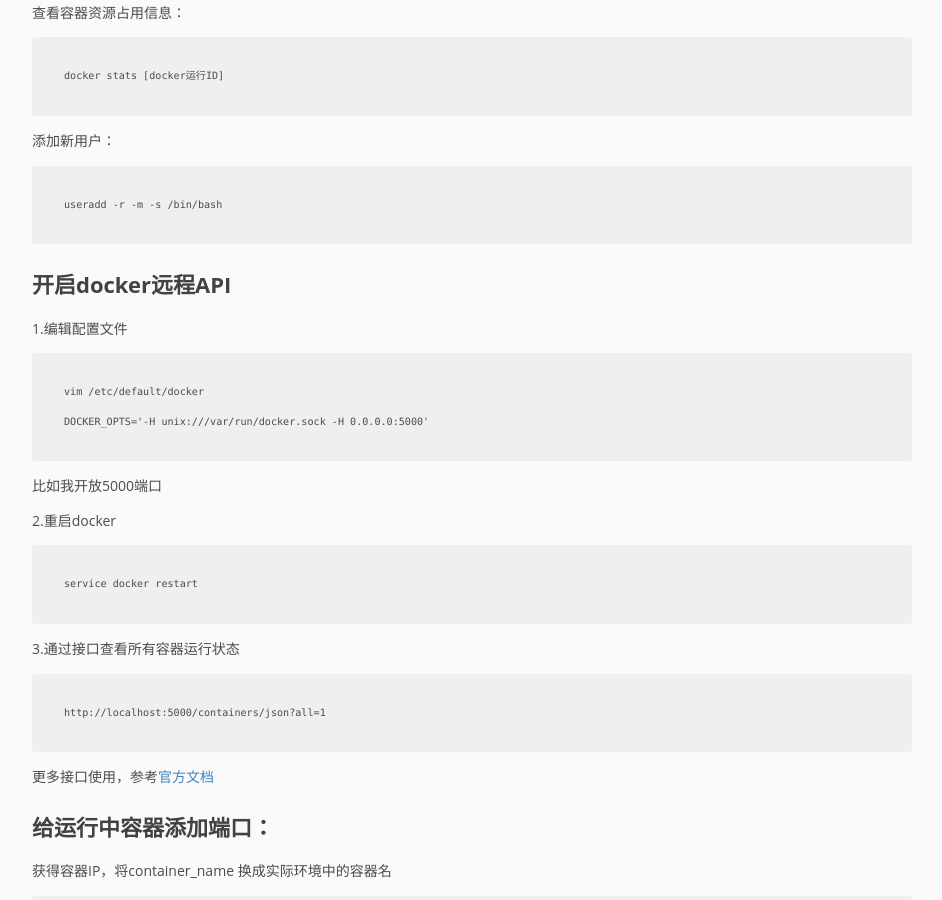
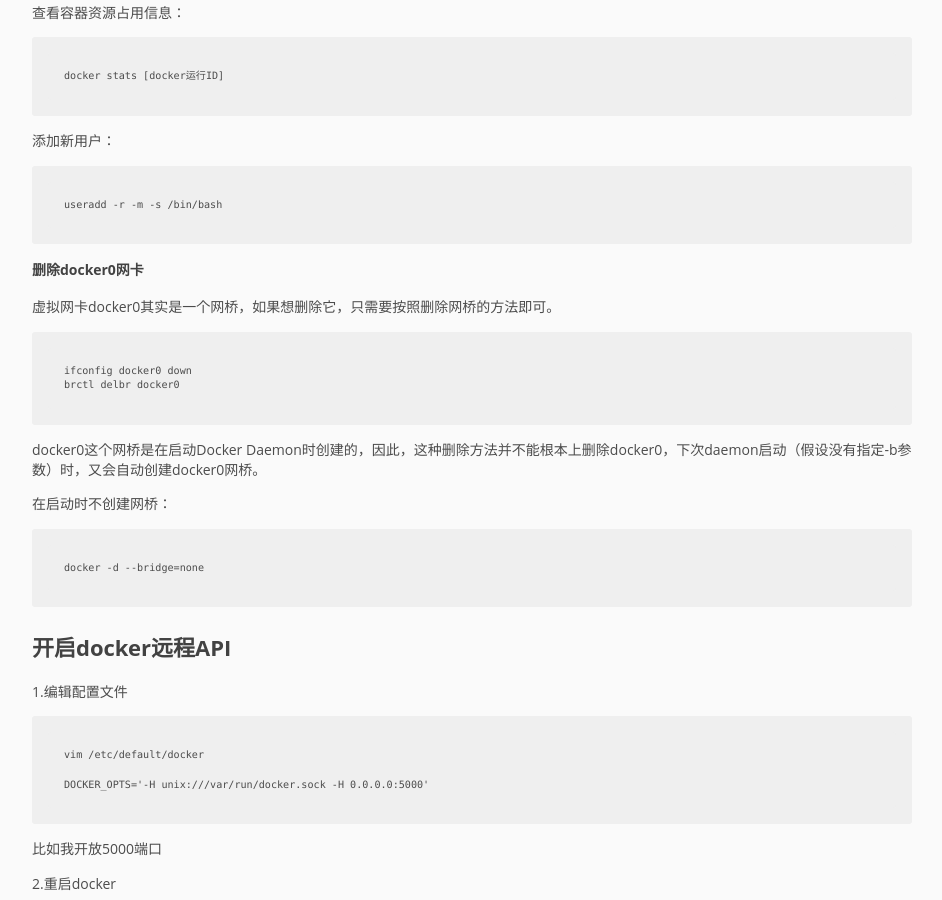
Before and after one commit to pingmalu/pingmalu.github.io, a Jekyll site: the page built from _posts/2015-12-02-Docker日常笔记.md, in a window 1280 px wide and 900 px high, scrolled down 2462 px. Shown: the whole window, without its empty margins (168-1110 px from the left). Built offline with Jekyll 4.4.1, drawn with Linux system fonts in a browser that asks for light colours; nearby versions of some CDN libraries.

Commit message:
'update'

```diff
--- a/_posts/2015-12-02-Docker日常笔记.md
+++ b/_posts/2015-12-02-Docker日常笔记.md
@@ -82,6 +82,19 @@
 添加新用户：
 
 	useradd -r -m -s /bin/bash
+
+### 删除docker0网卡
+
+虚拟网卡docker0其实是一个网桥，如果想删除它，只需要按照删除网桥的方法即可。
+
+	ifconfig docker0 down
+	brctl delbr docker0
+
+docker0这个网桥是在启动Docker Daemon时创建的，因此，这种删除方法并不能根本上删除docker0，下次daemon启动（假设没有指定-b参数）时，又会自动创建docker0网桥。
+
+在启动时不创建网桥：
+
+	docker -d --bridge=none
 
 # 开启docker远程API
 
```
